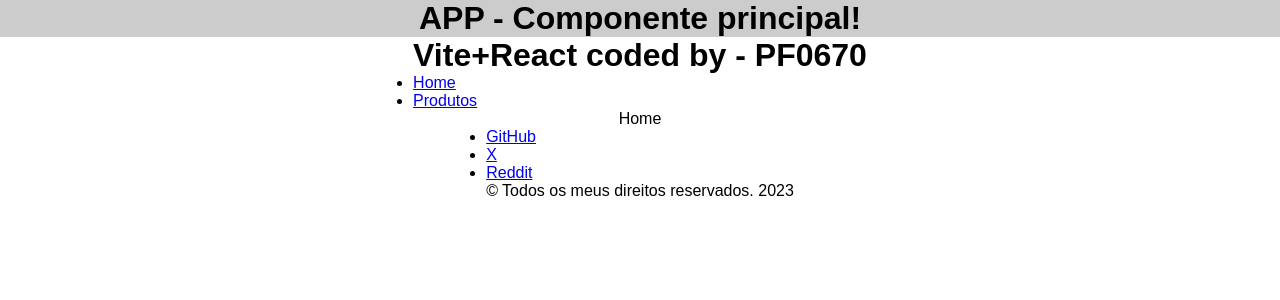
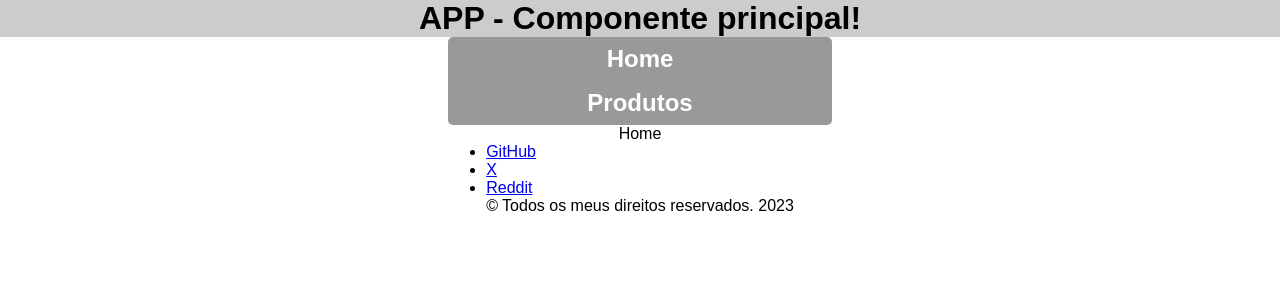
Before and after one commit to santos-nikolas/spa-1espf, a React (Vite) app: page / in a window 1280 px wide. Shown: the top 300 px of the page. Built offline with nearby package versions, Linux system fonts and the light colour scheme.

Commit message:
cabecalho atualizações

```diff
--- a/package.json
+++ b/package.json
@@ -23,6 +23,7 @@
     "eslint-plugin-react": "^7.32.2",
     "eslint-plugin-react-hooks": "^4.6.0",
     "eslint-plugin-react-refresh": "^0.4.3",
+    "sass": "^1.69.0",
     "vite": "^4.4.5"
   }
 }
--- a/src/App.jsx
+++ b/src/App.jsx
@@ -1,5 +1,4 @@
-import Cabecalho from "./components/Cabecalho";
-import Conteudo from "./components/Conteudo";
+import Cabecalho from "./components/Cabecalho/Cabecalho";
 import Rodape from "./components/Rodape";
 import style from "./App.module.css";
 import { Outlet } from "react-router-dom";
--- a/src/components/Cabecalho.jsx
+++ /dev/null
@@ -1,17 +0,0 @@
-import { Link } from "react-router-dom";
-
-export default function Cabecalho() {
-  return (
-    <>
-      <header>
-        <h1>Vite+React coded by - PF0670</h1>
-        <nav>
-          <ul>
-            <li><Link to="/">Home</Link> </li>
-            <li><Link to="/produtos">Produtos</Link> </li>
-          </ul>
-        </nav>
-      </header>
-    </>
-  );
-}
--- /dev/null
+++ b/src/components/Cabecalho/Cabecalho.jsx
@@ -0,0 +1,21 @@
+import { Link, useLocation } from "react-router-dom";
+import "./Cabecalho.scss";
+
+export default function Cabecalho() {
+
+  const rotaAtual = useLocation();
+
+
+  return (
+    <>
+      <header className="cabecalho">
+        <nav>
+          <ul>
+            <li><Link to="/" className={rotaAtual.pathname == "/" ? "active" : ""}>Home</Link> </li>
+            <li><Link to="/produtos" className={rotaAtual.pathname == "/produtos" ? "active" : ""}>Produtos</Link> </li>
+          </ul>
+        </nav>
+      </header>
+    </>
+  );
+}
--- /dev/null
+++ b/src/components/Cabecalho/Cabecalho.scss
@@ -0,0 +1,27 @@
+
+.cabecalho{
+    background-color: #999;
+    font-size: 1.5rem;
+    font-weight: bold;
+    width: 30%;
+    border-radius: 5px;
+
+    ul{
+        list-style: none;
+        border-radius: 5px;
+        li a{
+            text-decoration: none;
+            text-align: center;
+            display: block;
+            color: #fff;
+            padding: 8px 16px;
+            transition: ease-out 300ms;
+            &:hover{
+            background-color: #27ae60;
+            }
+        }
+
+
+    }
+
+}
```
Also changed, not shown: 1 other file (tests, documents, lock files or other folders).
